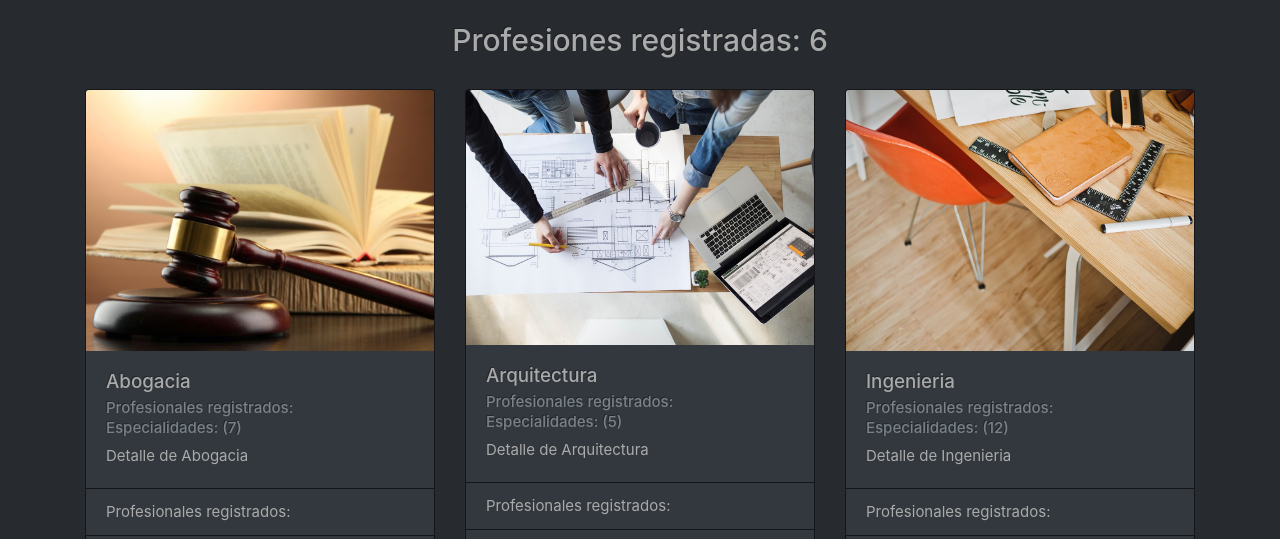
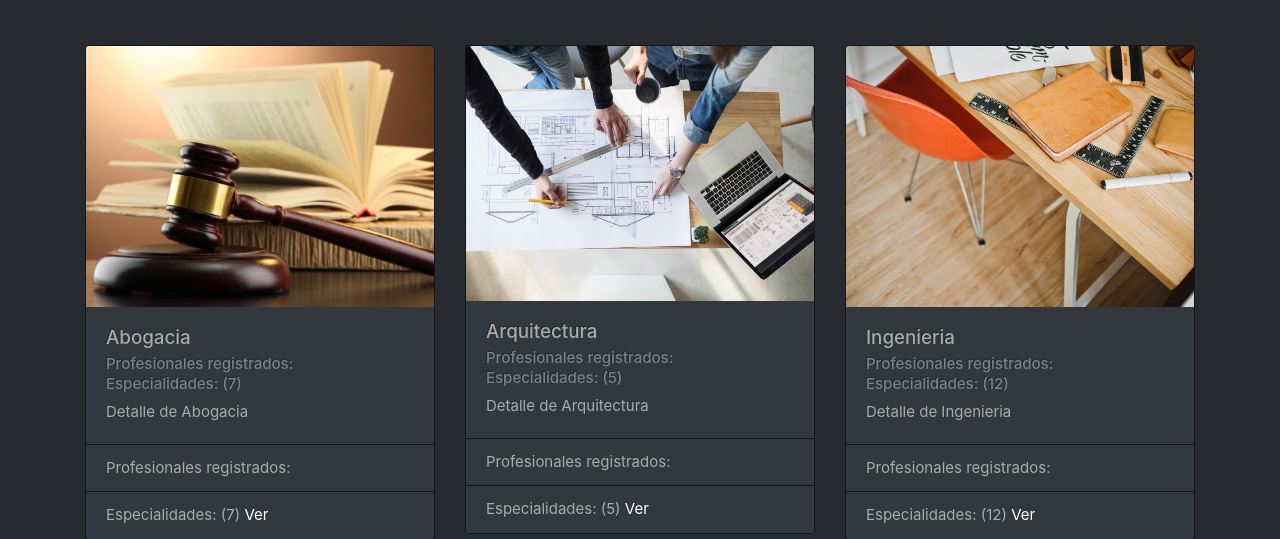
Before and after one commit to rodricerdan09/professionApp-BE, a Django app: page /profesiones/ in a window 1280 px wide. Shown: the part 57-596 px from the top of the page. Run offline with Django 3.2, Linux system fonts and the light colour scheme; data comes from the database, SQL or seed files in the repository; some libraries are stand-ins or nearby versions.

Commit message:
quito el contador de profesiones

```diff
--- a/accounts/templates/accounts/profesion_list.html
+++ b/accounts/templates/accounts/profesion_list.html
@@ -5,7 +5,7 @@
 
 {%if object_list%}
 
-<center><h2>Profesiones registradas: {{object_list | length}}</h2></center>
+<!--<center><h2>Profesiones registradas: {{object_list | length}}</h2></center>-->
 <br>
 
 <div class="row">
```
